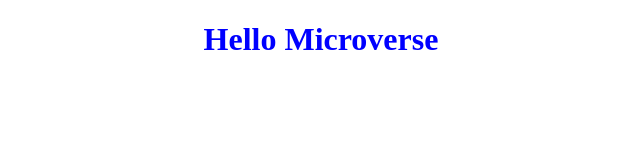
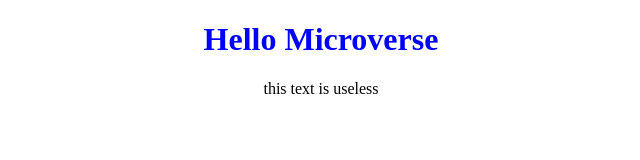
Before and after one commit to masangana/hello-microverse-project, a website: page index.html in a window 1280 px wide. Shown: the whole page, without its empty margins (319-959 px from the left). Drawn offline with Linux system fonts and the light colour scheme.

Commit message:
fix css style
add css style for a paragraph

```diff
--- a/index.html
+++ b/index.html
@@ -8,5 +8,6 @@
 </head>
 <body>
     <h1 class="main-title"> Hello Microverse</h1>
+    <p class="empty-text">this text is useless</p>
 </body>
 </html>
--- a/style.css
+++ b/style.css
@@ -1,5 +1,9 @@
-.main-title{
-    text-align: center;
-    size: 60px;
-    color: blue;
+.main-title {
+  text-align: center;
+  size: 60px;
+  color: blue;
 }
+
+.empty-text {
+  text-align: center;
+}
```
